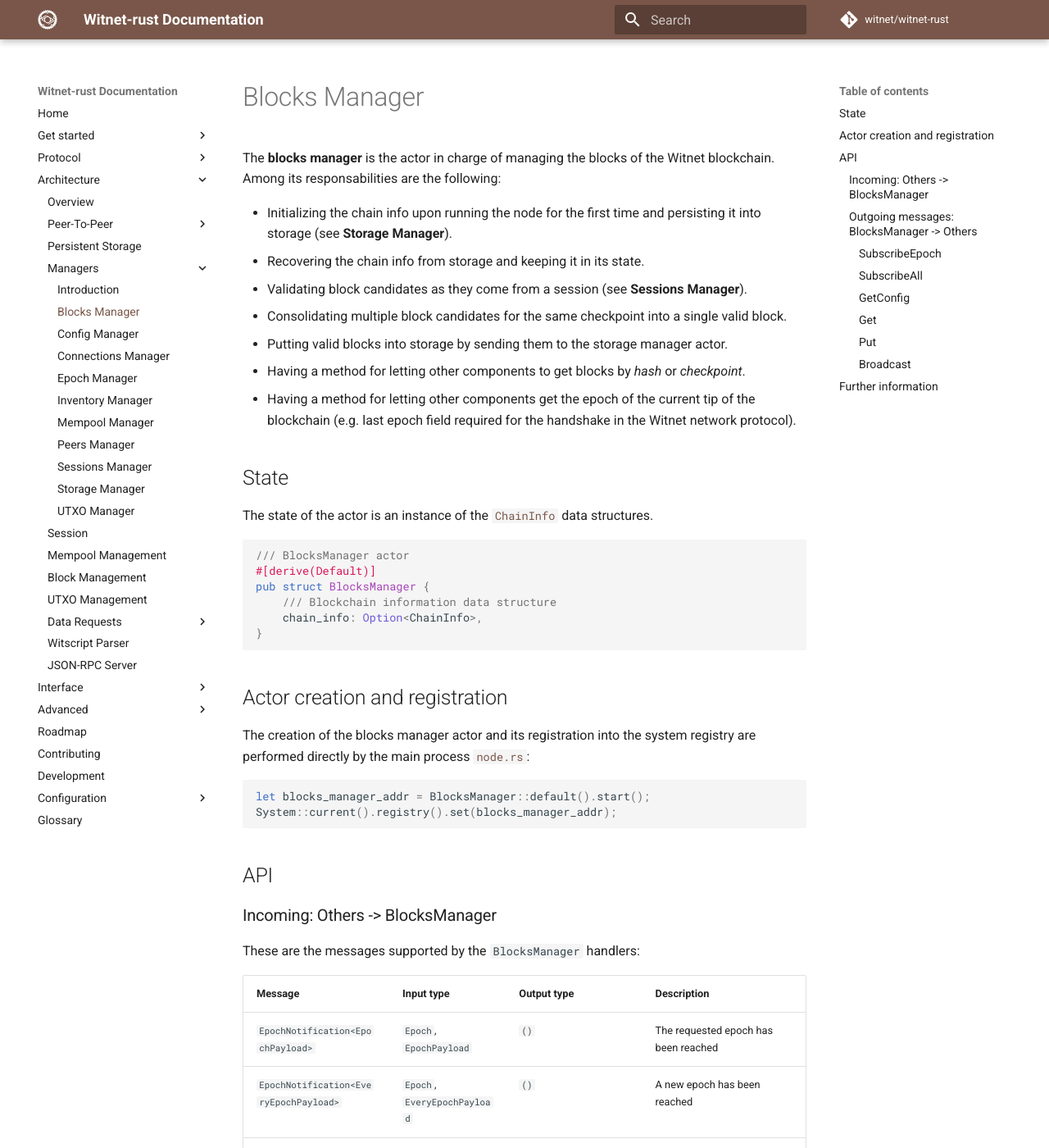
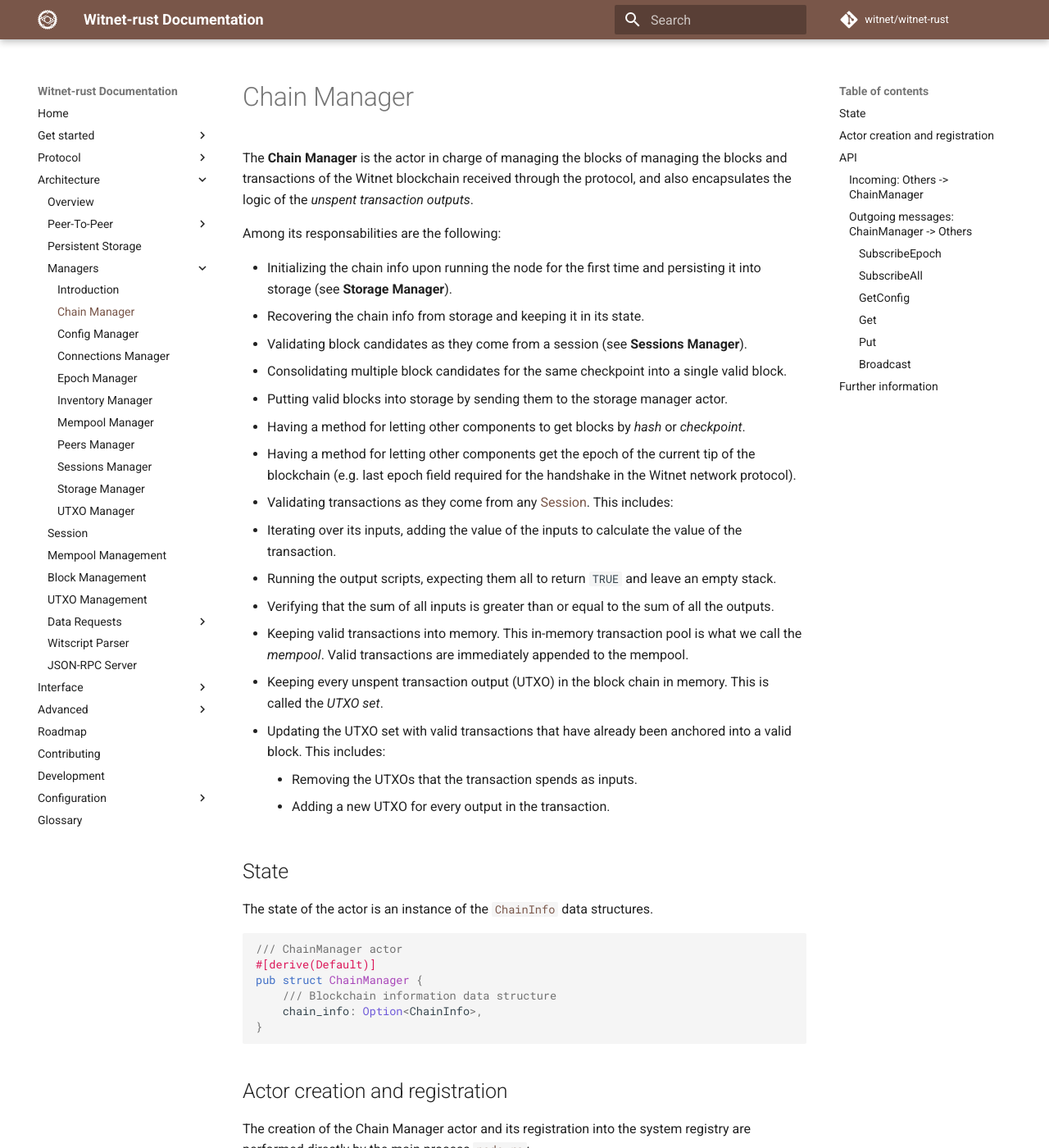
Before and after one commit to witnet/witnet-rust, an MkDocs documentation site: the page built from docs/architecture/managers/chain-manager.md, in a window 1280 px wide and 1400 px high. Shown: the whole window at 82% size. Built offline with MkDocs 1.6.1 and Material for MkDocs 9.7.7, drawn with Linux system fonts in a browser that asks for light colours; comment, search, counter and statistics services are not loaded; some of the changed text lies outside the part shown.

Commit message:
refactor(docs): Rename BlocksManager to ChainManager in docs

````diff
--- a/docs/architecture/managers/blocks-manager.md
+++ b/docs/architecture/managers/chain-manager.md
@@ -1,6 +1,10 @@
-# Blocks Manager
+# Chain Manager
 
-The __blocks manager__ is the actor in charge of managing the blocks of the Witnet blockchain. Among its responsabilities are the following:
+The __Chain Manager__ is the actor in charge of managing the blocks of managing
+the blocks and transactions of the Witnet blockchain received through the protocol,
+and also encapsulates the logic of the _unspent transaction outputs_.
+
+Among its responsabilities are the following:
 
 * Initializing the chain info upon running the node for the first time and persisting it into storage (see **Storage Manager**).
 * Recovering the chain info from storage and keeping it in its state.
@@ -8,16 +12,26 @@
 * Consolidating multiple block candidates for the same checkpoint into a single valid block.
 * Putting valid blocks into storage by sending them to the storage manager actor.
 * Having a method for letting other components to get blocks by *hash* or *checkpoint*.
-* Having a method for letting other components get the epoch of the current tip of the blockchain (e.g. last epoch field required for the handshake in the Witnet network protocol).
+* Having a method for letting other components get the epoch of the current tip of the
+blockchain (e.g. last epoch field required for the handshake in the Witnet network protocol).
+* Validating transactions as they come from any [Session](actors::session::Session). This includes:
+   - Iterating over its inputs, adding the value of the inputs to calculate the value of the transaction.
+   - Running the output scripts, expecting them all to return `TRUE` and leave an empty stack.
+   - Verifying that the sum of all inputs is greater than or equal to the sum of all the outputs.
+* Keeping valid transactions into memory. This in-memory transaction pool is what we call the _mempool_. Valid transactions are immediately appended to the mempool.
+* Keeping every unspent transaction output (UTXO) in the block chain in memory. This is called the _UTXO set_.
+* Updating the UTXO set with valid transactions that have already been anchored into a valid block. This includes:
+    - Removing the UTXOs that the transaction spends as inputs.
+    - Adding a new UTXO for every output in the transaction.
 
 ## State
 
 The state of the actor is an instance of the [`ChainInfo`][chain] data structures.
 
 ```rust
-/// BlocksManager actor
+/// ChainManager actor
 #[derive(Default)]
-pub struct BlocksManager {
+pub struct ChainManager {
     /// Blockchain information data structure
     chain_info: Option<ChainInfo>,
 }
@@ -25,51 +39,51 @@
 
 ## Actor creation and registration
 
-The creation of the blocks manager actor and its registration into the system registry are
+The creation of the Chain Manager actor and its registration into the system registry are
 performed directly by the main process [`node.rs`][noders]:
 
 ```rust
-let blocks_manager_addr = BlocksManager::default().start();
-System::current().registry().set(blocks_manager_addr);
+let chain_manager_addr = ChainManager::default().start();
+System::current().registry().set(chain_manager_addr);
 ```
 
 ## API
 
-### Incoming: Others -> BlocksManager
+### Incoming: Others -> ChainManager
 
-These are the messages supported by the `BlocksManager` handlers:
+These are the messages supported by the `ChainManager` handlers:
 
 | Message                                   | Input type                    | Output type              | Description                                    |
 |-------------------------------------------|-------------------------------|--------------------------| -----------------------------------------------|
 | `EpochNotification<EpochPayload>`         | `Epoch`, `EpochPayload`       | `()`                     | The requested epoch has been reached           |
 | `EpochNotification<EveryEpochPayload>`    | `Epoch`, `EveryEpochPayload`  | `()`                     | A new epoch has been reached                   |
 | `GetHighestBlockCheckpoint`               | `()`                          | `ChainInfoResult`        | Request a copy of the highest block checkpoint |
-| `AddNewBlock`                             | `Block`                       | `Result<Hash, BlocksManagerError>` | Add a new block and announce it to other sessions |
+| `AddNewBlock`                             | `Block`                       | `Result<Hash, ChainManagerError>` | Add a new block and announce it to other sessions |
 
 Where `ChainInfoResult` is just:
 
 ``` rust
-/// Result type for the ChainInfo in BlocksManager module.
+/// Result type for the ChainInfo in ChainManager module.
 pub type ChainInfoResult<T> = WitnetResult<T, ChainInfoError>;
 ```
 
-The way other actors will communicate with the BlocksManager is:
+The way other actors will communicate with the ChainManager is:
 
-1. Get the address of the BlocksManager actor from the registry:
+1. Get the address of the ChainManager actor from the registry:
 
     ```rust
-    // Get BlocksManager address
-    let blocks_manager_addr = System::current().registry().get::<BlocksManager>();
+    // Get ChainManager address
+    let chain_manager_addr = System::current().registry().get::<ChainManager>();
     ```
 
 2. Use any of the sending methods provided by the address (`do_send()`, `try_send()`, `send()`) to send a message to the actor:
 
     ```rust
-    blocks_manager_addr
+    chain_manager_addr
         .send(GetHighestBlockCheckpoint)
         .into_actor(self)
         .then(|res, _act, _ctx| {
-            // Process the response from BlocksManager
+            // Process the response from ChainManager
             process_get_config_response(res)
         })
         .and_then(|checkpoint, _act, ctx| {
@@ -87,14 +101,14 @@
     debug!("Epoch notification received {:?}", msg.checkpoint);
 }
 ```
-### Outgoing messages: BlocksManager -> Others
+### Outgoing messages: ChainManager -> Others
 
-These are the messages sent by the blocks manager:
+These are the messages sent by the Chain Manager:
 
 | Message           | Destination       | Input type                                    | Output type                 | Description                       |
 |-------------------|-------------------|-----------------------------------------------|-----------------------------|-----------------------------------|
-| `SubscribeEpoch`  | `EpochManager`    | `Epoch`, `Addr<BlocksManager>, EpochPayload`  | `()`                        | Subscribe to a particular epoch   |
-| `SubscribeAll`    | `EpochManager`    | `Addr<BlocksManager>, EveryEpochPayload`      | `()`                        | Subscribe to all epochs           |
+| `SubscribeEpoch`  | `EpochManager`    | `Epoch`, `Addr<ChainManager>, EpochPayload`  | `()`                        | Subscribe to a particular epoch   |
+| `SubscribeAll`    | `EpochManager`    | `Addr<ChainManager>, EveryEpochPayload`      | `()`                        | Subscribe to all epochs           |
 | `GetConfig`       | `ConfigManager`   | `()`                                          | `Result<Config, io::Error>` | Request the configuration         |
 | `Get`             | `StorageManager`  | `&'static [u8]`                               | `StorageResult<Option<T>>`  | Wrapper to Storage `get()` method |
 | `Put`             | `StorageManager`  | `&'static [u8]`, `Vec<u8>`                    | `StorageResult<()>`         | Wrapper to Storage `put()` method |
@@ -102,21 +116,21 @@
 
 #### SubscribeEpoch
 
-This message is sent to the [`EpochManager`][epoch_manager] actor when the `BlocksManager` actor is
+This message is sent to the [`EpochManager`][epoch_manager] actor when the `ChainManager` actor is
 started, in order to subscribe to the next epoch (test functionality).
 
 Subscribing to the next epoch means that the [`EpochManager`][epoch_manager] will send an
-`EpochNotification<EpochPayload>` back to the `BlocksManager` when the epoch is reached.
+`EpochNotification<EpochPayload>` back to the `ChainManager` when the epoch is reached.
 
 For further information, see [`EpochManager`][epoch_manager].
 
 #### SubscribeAll
 
-This message is sent to the [`EpochManager`][epoch_manager] actor when the blocks manager actor is
+This message is sent to the [`EpochManager`][epoch_manager] actor when the Chain Manager actor is
 started, in order to subscribe to the all epochs (test functionality).
 
 Subscribing to all epochs means that the [`EpochManager`][epoch_manager] will send an
-`EpochNotification<EveryEpochPayload>` back to the `BlocksManager` when every epoch is reached.
+`EpochNotification<EveryEpochPayload>` back to the `ChainManager` when every epoch is reached.
 
 For further information, see [`EpochManager`][epoch_manager].
 
@@ -128,7 +142,7 @@
 
 #### Get
 
-This message is sent to the [`StorageManager`][storage_manager] actor when the blocks manager actor is started.
+This message is sent to the [`StorageManager`][storage_manager] actor when the Chain Manager actor is started.
 
 The return value is a `ChainInfo` structure from the storage which are added to the state of the actor.
 
@@ -145,9 +159,9 @@
 
 ## Further information
 
-The full source code of the `BlocksManager` can be found at [`blocks_manager.rs`][blocks_manager].
+The full source code of the `ChainManager` can be found at [`chain_manager.rs`][chain_manager].
 
-[blocks_manager]: https://github.com/witnet/witnet-rust/blob/master/core/src/actors/blocks_manager
+[chain_manager]: https://github.com/witnet/witnet-rust/blob/master/core/src/actors/chain_manager
 [storage_manager]: https://github.com/witnet/witnet-rust/blob/master/core/src/actors/storage_manager
 [sessions_manager]: https://github.com/witnet/witnet-rust/blob/master/core/src/actors/sessions_manager
 [epoch_manager]: https://github.com/witnet/witnet-rust/blob/master/core/src/actors/epoch_manager
--- a/mkdocs.yml
+++ b/mkdocs.yml
@@ -64,7 +64,7 @@
     - Persistent Storage: architecture/storage.md
     - Managers:
       - Introduction: architecture/managers/managers.md
-      - Blocks Manager: architecture/managers/blocks-manager.md
+      - Chain Manager: architecture/managers/chain-manager.md
       - Config Manager: architecture/managers/config-manager.md
       - Connections Manager: architecture/managers/connections-manager.md
       - Epoch Manager: architecture/managers/epoch-manager.md
````
Also changed, not shown: docs/architecture/managers/mempool-manager.md (deleted, +0 -39 lines), docs/architecture/managers/utxo-manager.md (deleted, +0 -33 lines).
